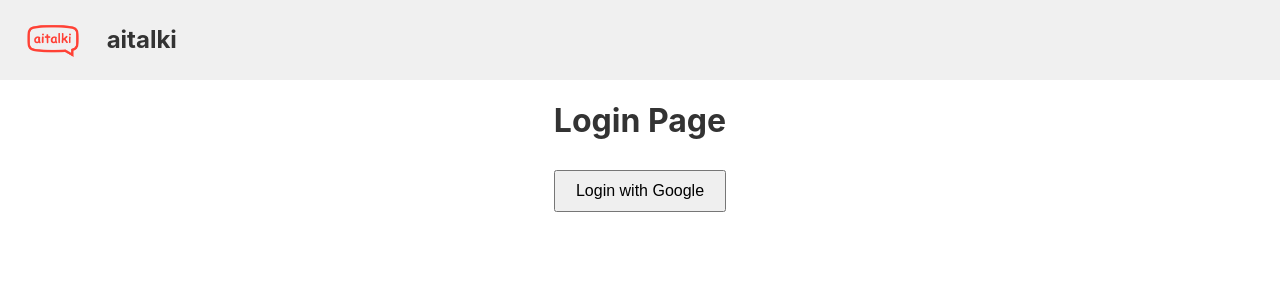
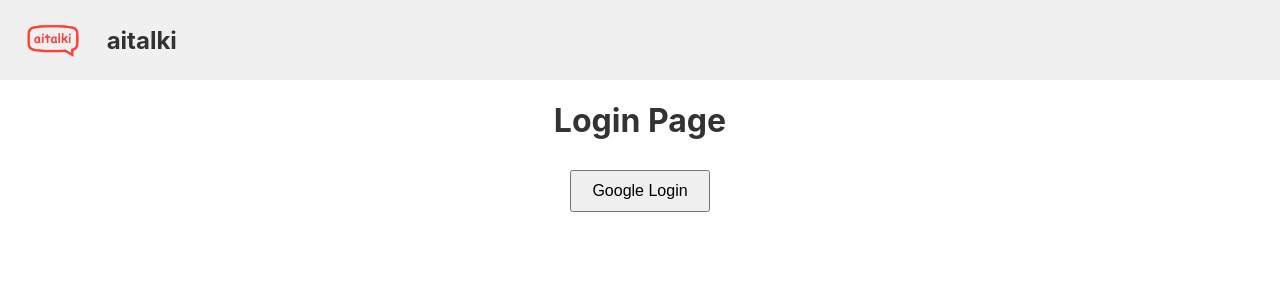
Before and after one commit to Arxtage/aitalki, a React (Create React App) app in the folder frontend/: page /login in a window 1280 px wide. Shown: the top 300 px of the page. Built offline with nearby package versions, Linux system fonts and the light colour scheme.

Commit message:
Navbar clickable and lead to homepage

```diff
--- a/frontend/src/Login.tsx
+++ b/frontend/src/Login.tsx
@@ -8,7 +8,7 @@ const Login: React.FC = () => {
     return (
         <div>
             <h1>Login Page</h1>
-            <button onClick={handleLogin}>Login with Google</button>
+            <button onClick={handleLogin}>Google Login</button>
         </div>
     );
 };
--- a/frontend/src/Navbar.css
+++ b/frontend/src/Navbar.css
@@ -8,6 +8,13 @@
     height: 60px; /* Set a specific height for the navbar */
 }
 
+.Navbar-brand {
+    display: flex;
+    align-items: center;
+    text-decoration: none;  /* Remove default link underline */
+    color: inherit;  /* Inherit text color */
+}
+
 .Navbar-logo {
     height: 40px; /* Adjust the height of the logo */
     margin-right: 20px; /* Space between logo and title */
@@ -16,4 +23,10 @@
 .Navbar-title {
     font-size: 1.5rem; /* Adjust the font size as needed */
     color: #333; /* Set the text color */
+    margin: 0;  /* Remove default margin */
 }
+
+/* Optional: Add hover effect */
+/* .Navbar-brand:hover {
+    opacity: 0.8;
+} */
--- a/frontend/src/Navbar.tsx
+++ b/frontend/src/Navbar.tsx
@@ -1,12 +1,15 @@
 // src/Navbar.tsx
 import React from 'react';
-import './Navbar.css'; // Import the CSS for styling
+import { Link } from 'react-router-dom';
+import './Navbar.css';
 
 const Navbar: React.FC = () => {
     return (
         <nav className="Navbar">
-            <img src={`${process.env.PUBLIC_URL}/logo_aitalki.png`} alt="Logo" className="Navbar-logo" />
-            <h1 className="Navbar-title">aitalki</h1>
+            <Link to="/" className="Navbar-brand">
+                <img src={`${process.env.PUBLIC_URL}/logo_aitalki.png`} alt="Logo" className="Navbar-logo" />
+                <h1 className="Navbar-title">aitalki</h1>
+            </Link>
         </nav>
     );
 };
```
